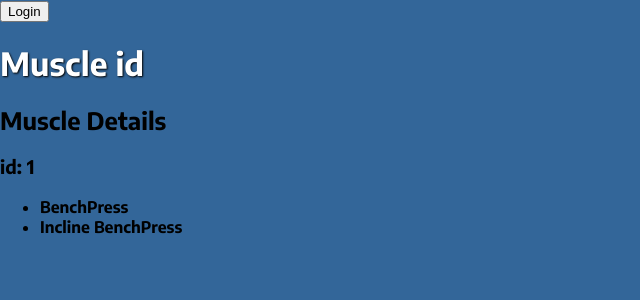
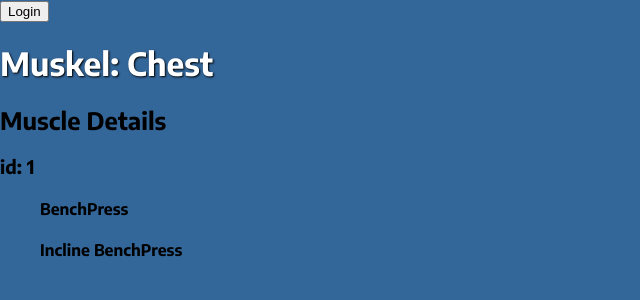
Before and after one commit to CarlMM/WorkoutJournalApp, a React (Vite) app in the folder WorkoutJournalFrontend/: page /muscles/1 in a window 1280 px wide. Shown: the top 300 px of the page, without its empty margins (0-640 px from the left). Built offline with nearby package versions, Linux system fonts and the light colour scheme.

Commit message:
Now display correct musclegroup according to ID
Signed-off-by: CarlMM <kaptenkeps@gmail.com>

```diff
--- a/WorkoutJournalFrontend/src/component/Navbar.jsx
+++ b/WorkoutJournalFrontend/src/component/Navbar.jsx
@@ -64,7 +64,7 @@ function Navbar(props){
             <MuscleGroups items={props.items}/>
           </Route>
           <Route path="/muscles/:id">
-            <SpecificMuscle sMuscle={props.sMuscle}/>
+            <SpecificMuscle sMuscle={props.sMuscle} items={props.items}/>
           </Route>
         </Switch>
       </div>
--- a/WorkoutJournalFrontend/src/component/SMuscleList.jsx
+++ b/WorkoutJournalFrontend/src/component/SMuscleList.jsx
@@ -6,7 +6,7 @@ function SMuscleList(props){
 
     return(
         <div>
-            <h1>{props.title}</h1>
+            <h4>{props.title}</h4>
         </div>
     )
 }
--- a/WorkoutJournalFrontend/src/component/SpecificMuscle.jsx
+++ b/WorkoutJournalFrontend/src/component/SpecificMuscle.jsx
@@ -4,24 +4,46 @@ import { useParams } from "react-router-dom";
 import SMuscleList from "./SMuscleList";
 
 
-function SpecificMuscle(props){
+function SpecificMuscle(props) {
+
+    let { id } = useParams();
+
+    const checkProps = () =>{
+        console.log(props.items)
+        const newTitle = props.items.filter(t => t.id == id)
+        console.log(newTitle)
+        setCurrentMuscle(newTitle.title)
+        console.log(currentMuscle)
+    }
+
+    const [currentMuscle, setCurrentMuscle] = useState('');
+
+    useEffect(() => {
+        const newTitle = props.items.filter(t => t.id == id)
+        console.log(newTitle)
+        console.log(newTitle.title)
+        setCurrentMuscle(newTitle.map(s => s.title))
+    }, [])
 
 
-    let {id} = useParams();
-
-    const filterMuscleExercises = () => {
-        const newList = props.sMuscle.filter(sM => sM.muscleCateogryId == id)
-        console.log(newList)
-    }
-
-    return(
+    return (
         <div>
-            <h1>Muscle id</h1>
+            <h1>Muskel: {currentMuscle}</h1>
             <h2>Muscle Details</h2>
             <h3>id: {id}</h3>
             <ul>
                 {props.sMuscle.filter(s => s.muscleCateogryId == id)
-                .map(filteredArray => (<li>{filteredArray.title}</li>))}
+                    .map(s =>
+                    (
+
+                        <SMuscleList
+                        key={s.id}
+                        title={s.title}
+                        />
+                        // <li>
+                        //     {filteredArray.title}
+                        // </li>
+                    ))}
             </ul>
         </div>
     )
```
